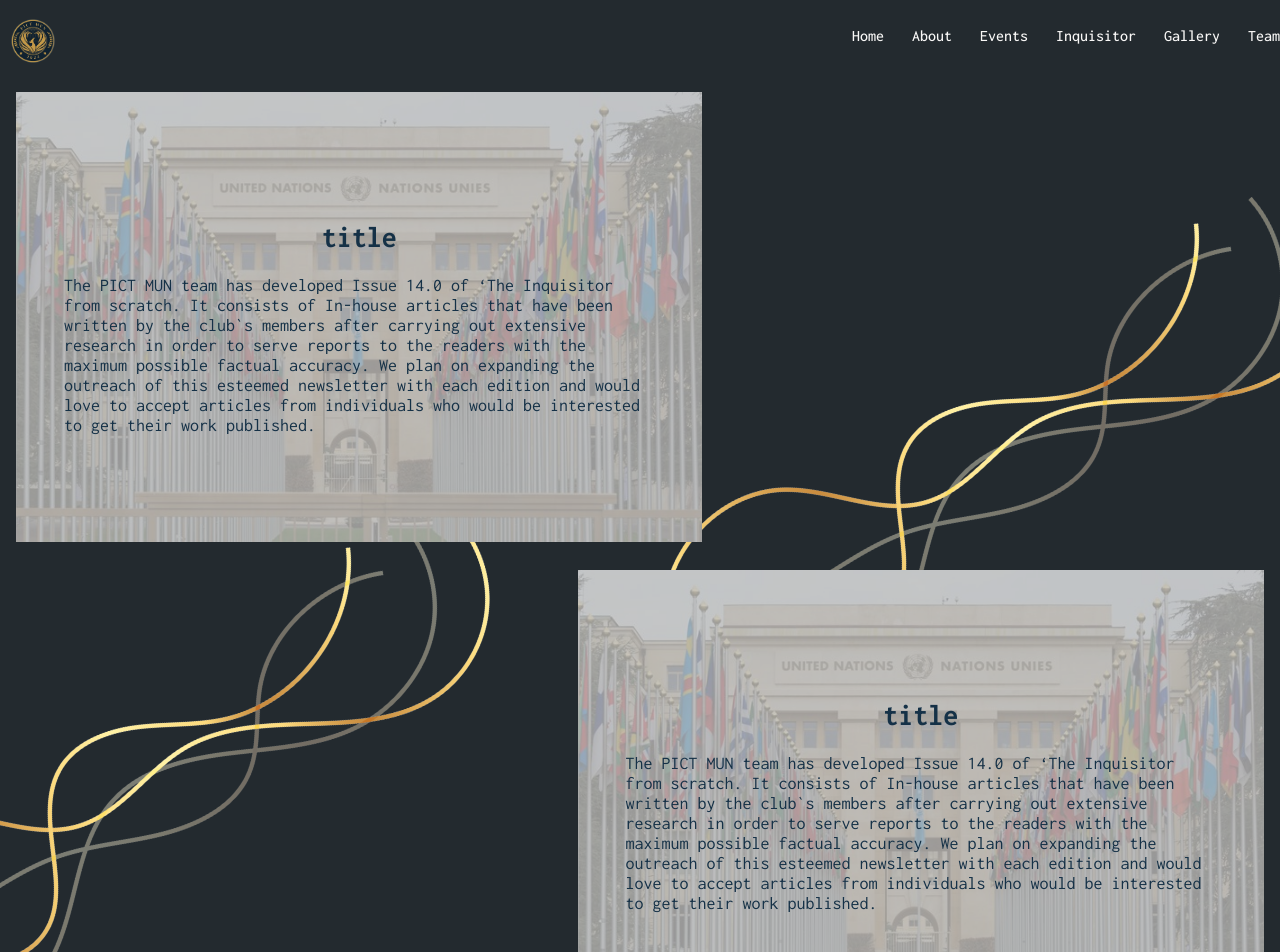
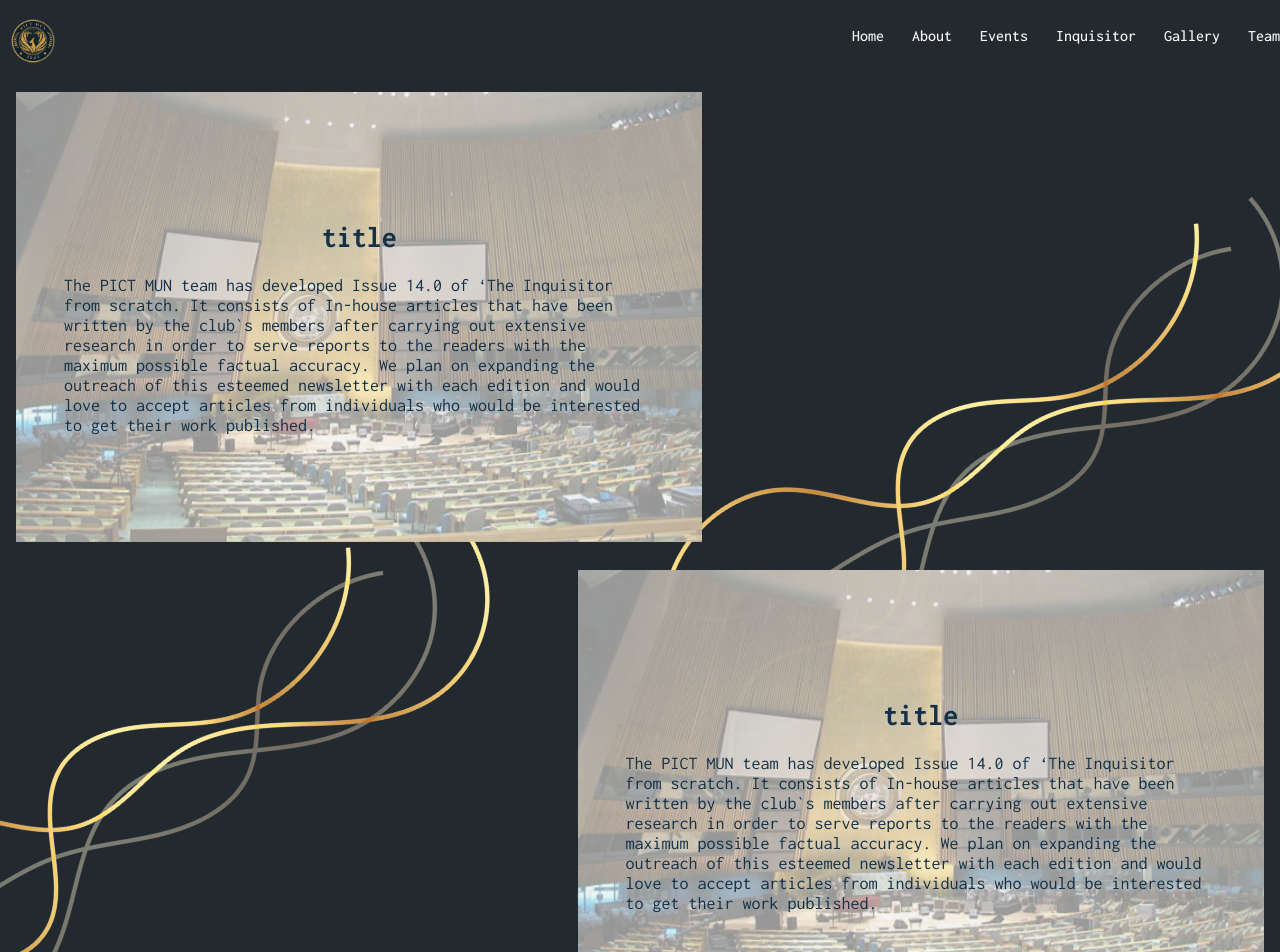
Before and after one commit to pictmun/PICTMUN-24_website, a Next.js app: page /Events in a window 1280 px wide. Shown: the top 952 px of the page. Built offline with nearby package versions, Linux system fonts and the light colour scheme.

Commit message:
Completed with Events page feature

```diff
--- a/components/Events/Card.tsx
+++ b/components/Events/Card.tsx
@@ -1,27 +1,47 @@
+'use client'
+import { useState, useEffect } from "react";
 
 interface CardProps {
   right?: boolean;
   title: string;
   description: string;
-  bgImage: string;
+  bgImages: string[];
 }
 
-const Card: React.FC<CardProps> = ({ right, title, description, bgImage }) => {
+const Card: React.FC<CardProps> = ({ right, title, description, bgImages }) => {
+  const [currentImage, setCurrentImage] = useState(0);
+
+  useEffect(() => {
+    const intervalId = setInterval(() => {
+      setCurrentImage((prevImage) => (prevImage + 1) % bgImages.length);
+    }, 5000); // Change image every 5 seconds
+
+    return () => clearInterval(intervalId);
+  }, [bgImages.length]);
+
   return (
     <div className="mt-7">
       <div
-        className={`relative  w-[90%] md:w-[55%] mx-auto ${
-          right ? 'md:ml-auto md:mr-0' : 'md:mr-auto md:ml-0'
+        className={`relative w-[90%] md:w-[55%] mx-auto ${
+          right ? "md:ml-auto md:mr-0" : "md:mr-auto md:ml-0"
         } h-[450px]`}
-        style={{
-          backgroundImage: `url(${bgImage})`,
-          backgroundPosition: 'center',
-          backgroundSize: 'cover',
-          backgroundRepeat: 'no-repeat',
-        }}
       >
+        {bgImages.map((image, index) => (
+          <div
+            key={index}
+            className={`absolute inset-0 bg-cover bg-center transition-opacity duration-1000 ${
+              index === currentImage ? "opacity-100" : "opacity-0"
+            }`}
+            style={{
+              backgroundImage: `url(${image})`,
+              backgroundPosition: "center",
+              backgroundSize: "cover",
+              backgroundRepeat: "no-repeat",
+            }}
+          ></div>
+        ))}
         {/* Content Overlay */}
-        <div className="absolute inset-0 flex flex-col justify-center p-5 md:p-12 text-midblue bg-white bg-opacity-60">
+        <div className="absolute inset-0 flex flex-col justify-center p-5 md:p-12 text-midblue bg-white bg-opacity-60 z-10">
           <h2 className="text-center text-3xl font-bold my-5">{title}</h2>
           <p className="text-left text-lg leading-5">{description}</p>
         </div>
--- a/src/app/Events/page.tsx
+++ b/src/app/Events/page.tsx
@@ -1,21 +1,47 @@
 import Card from "../../../components/Events/Card";
 
 export default function Page() {
+  const images = [
+    "/images/un-image.png",
+    "/images/un-image2.png", // Add more images as needed
+    "/images/un-image3.png",
+  ];
+
   return (
-    <>
-    <section className=" py-6 px-4 bg-darkblue text-white min-h-screen overflow-x-hidden overflow-y-hidden">
+    <section className="py-6 px-4 bg-darkblue text-white min-h-screen overflow-x-hidden overflow-y-hidden">
       <h3 className="text-4xl font-semibold text-center">Events</h3>
       <div className="relative">
         {/* Background patterns */}
         {/* Top one */}
-      <img src="/images/bg-pattern.png"  alt="" className="hidden md:block absolute top-[30%] lg:top-[20%] w-[900px] overflow-hidden right-[-20%] rotate-[-20deg]"/>
-      {/* top two */}
-      <img src="/images/bg-pattern.png"  alt="" className="hidden md:block absolute top-[35%] left-[-50%]  lg:top-[55%] w-[900px]  overflow-hidden lg:left-[-20%] rotate-[-20deg]"/>
-      {/* Card component -> /components/Events/Card */}
-      <Card right={false} title={'title'} description={"The PICT MUN team has developed Issue 14.0 of ‘The Inquisitor from scratch. It consists of In-house articles that have been written by the club`s members after carrying out extensive research in order to serve reports to the readers with the maximum possible factual accuracy. We plan on expanding the outreach of this esteemed newsletter with each edition and would love to accept articles from individuals who would be interested to get their work published."} bgImage={'/images/un-image.png'}/>
-      <Card right={true} title={'title'} description={"The PICT MUN team has developed Issue 14.0 of ‘The Inquisitor from scratch. It consists of In-house articles that have been written by the club`s members after carrying out extensive research in order to serve reports to the readers with the maximum possible factual accuracy. We plan on expanding the outreach of this esteemed newsletter with each edition and would love to accept articles from individuals who would be interested to get their work published."} bgImage={'/images/un-image.png'}/>
+        <img
+          src="/images/bg-pattern.png"
+          alt=""
+          className="hidden md:block absolute top-[30%] lg:top-[20%] w-[900px] overflow-hidden right-[-20%] rotate-[-20deg]"
+        />
+        {/* top two */}
+        <img
+          src="/images/bg-pattern.png"
+          alt=""
+          className="hidden md:block absolute top-[35%] left-[-50%] lg:top-[55%] w-[900px] overflow-hidden lg:left-[-20%] rotate-[-20deg]"
+        />
+        {/* Card components */}
+        <Card
+          right={false}
+          title={"title"}
+          description={
+            "The PICT MUN team has developed Issue 14.0 of ‘The Inquisitor from scratch. It consists of In-house articles that have been written by the club`s members after carrying out extensive research in order to serve reports to the readers with the maximum possible factual accuracy. We plan on expanding the outreach of this esteemed newsletter with each edition and would love to accept articles from individuals who would be interested to get their work published."
+          }
+          bgImages={images}
+        />
+        <Card
+          right={true}
+          title={"title"}
+          description={
+            "The PICT MUN team has developed Issue 14.0 of ‘The Inquisitor from scratch. It consists of In-house articles that have been written by the club`s members after carrying out extensive research in order to serve reports to the readers with the maximum possible factual accuracy. We plan on expanding the outreach of this esteemed newsletter with each edition and would love to accept articles from individuals who would be interested to get their work published."
+          }
+          bgImages={images}
+        />
       </div>
     </section>
-    </>
   );
 }
--- a/tailwind.config.ts
+++ b/tailwind.config.ts
@@ -1,7 +1,6 @@
 import type { Config } from "tailwindcss";
 
 const config: Config = {
-
   content: [
     "./src/pages/**/*.{js,ts,jsx,tsx,mdx}",
     "./src/components/**/*.{js,ts,jsx,tsx,mdx}",
@@ -12,30 +11,31 @@ const config: Config = {
     extend: {
       keyframes: {
         slideInLeft: {
-          '0%': { transform: 'translateX(-100%)' },
-          '100%': { transform: 'translateX(0)' },
+          "0%": { transform: "translateX(-100%)" },
+          "100%": { transform: "translateX(0)" },
         },
       },
       slideInRight: {
-        '0%': { transform: 'translateX(100%)' },
-        '100%': { transform: 'translateX(0)' },
+        "0%": { transform: "translateX(100%)" },
+        "100%": { transform: "translateX(0)" },
       },
+
       animation: {
-        slideInLeft: 'slideInLeft 0.5s ease-out forwards',
-         slideInRight: 'slideInRight 1.5s ease-out forwards',
+        slideInLeft: "slideInLeft 0.5s ease-out forwards",
+        slideInRight: "slideInRight 1.5s ease-out forwards",
       },
       backgroundImage: {
         "gradient-radial": "radial-gradient(var(--tw-gradient-stops))",
         "gradient-conic":
           "conic-gradient(from 180deg at 50% 50%, var(--tw-gradient-stops))",
       },
-      colors :{
-        'white' : '#F9F8F7',
-        'skin':'#CBA55C',
-        'lightblue':'#ADB8BB',
-        'midblue':'#153147',
-        'darkblue':'#232A2F',
 
+      colors: {
+        white: "#F9F8F7",
+        skin: "#CBA55C",
+        lightblue: "#ADB8BB",
+        midblue: "#153147",
+        darkblue: "#232A2F",
       },
     },
   },
```
Also changed, not shown: public/images/un-image2.png (added), public/images/un-image3.png (added).
